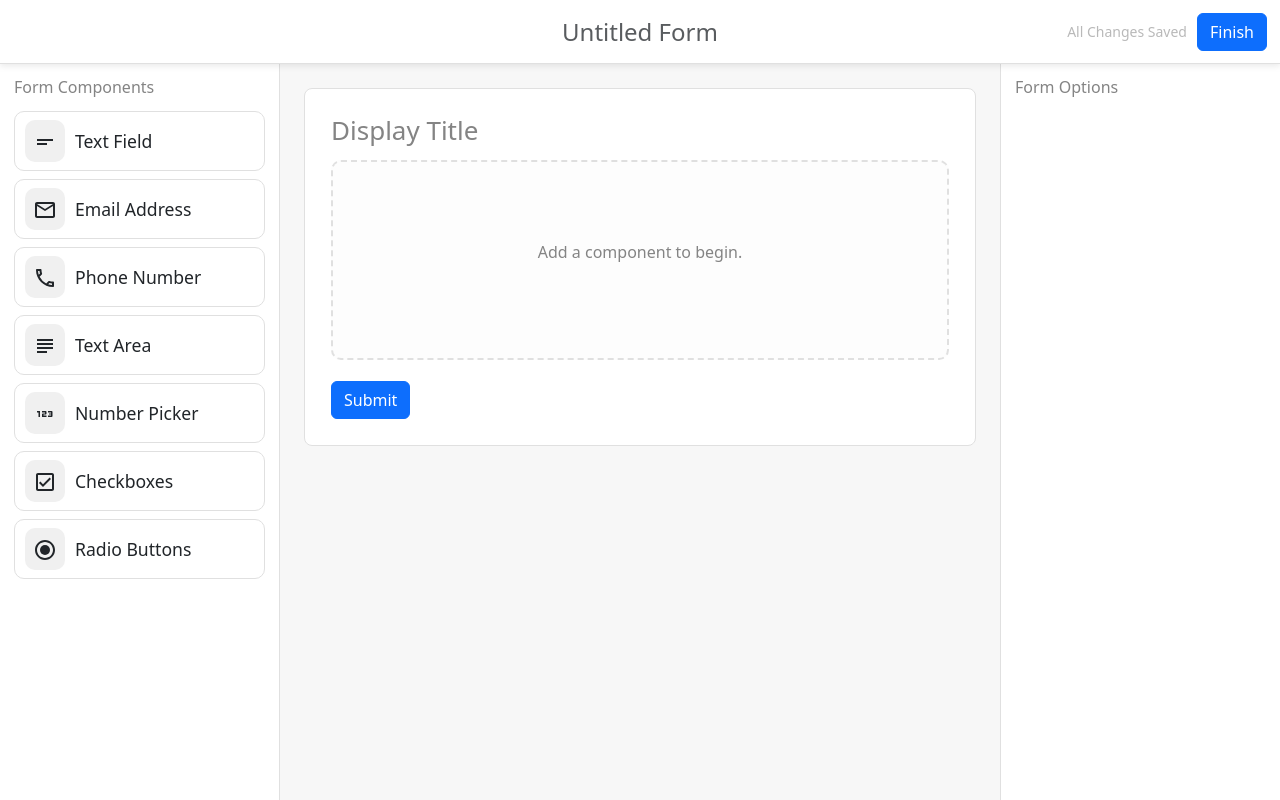
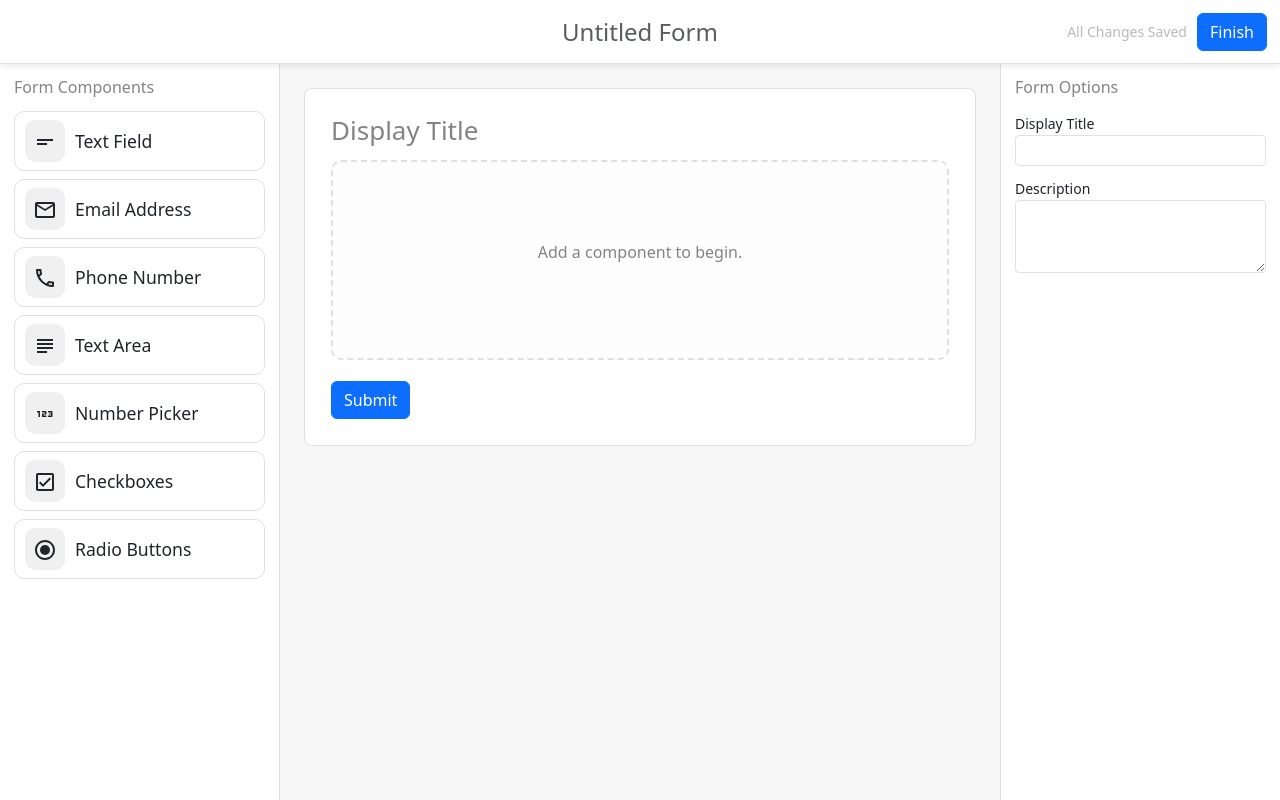
Before and after one commit to nikodittmar/form-builder, a Next.js app: page /builder in a window 1280 px wide. Built offline with nearby package versions, Linux system fonts and the light colour scheme.

Commit message:
Added form options.

```diff
--- a/app/builder/options.tsx
+++ b/app/builder/options.tsx
@@ -4,7 +4,11 @@ import styles from './options.module.css'
 export default function Options(props: {
     components: Component[],
     setComponents: (components: Component[]) => void,
-    selectedId: string | null
+    selectedId: string | null,
+    displayTitle: string,
+    setDisplayTitle: (displayTitle: string) => void
+    description: string,
+    setDescription: (description: string) => void
 }) {
 
     let selectedIndex: number | null = null
@@ -22,7 +26,12 @@ export default function Options(props: {
             selectedIndex: selectedIndex
         })
     } else {
-        return FormOptions()
+        return FormOptions({
+            displayTitle: props.displayTitle,
+            setDisplayTitle: props.setDisplayTitle,
+            description: props.description,
+            setDescription: props.setDescription,
+        })
     }
 }
 
@@ -136,10 +145,33 @@ function ComponentOptions(props: {
     )
 }
 
-function FormOptions() {
+function FormOptions(props: {
+    displayTitle: string,
+    setDisplayTitle: (displayTitle: string) => void
+    description: string,
+    setDescription: (description: string) => void
+}) {
     return (
         <div className={styles.sidebar}>
             <h3 className={styles.title}>Form Options</h3>
+            <div className={styles.container}>
+                <label className={styles.label}>Display Title</label>
+                <input
+                className="form-control form-control-sm"
+                type="text"
+                value={props.displayTitle}
+                onChange={(event) => { props.setDisplayTitle(event.target.value) }}
+                />
+            </div>
+            <div className={styles.container}>
+                <label className={styles.label}>Description</label>
+                <textarea
+                className="form-control form-control-sm"
+                rows={3}
+                value={props.description}
+                onChange={(event) => { props.setDescription(event.target.value ) }}
+                />
+            </div>
         </div>
     )
 }
--- a/app/builder/page.tsx
+++ b/app/builder/page.tsx
@@ -34,6 +34,10 @@ export default function Page() {
             components={components}
             setComponents={setComponents}
             selectedId={selectedId}
+            displayTitle={displayTitle}
+            setDisplayTitle={setDisplayTitle}
+            description={description}
+            setDescription={setDescription}
             />
         </div>
     </div>
--- a/app/builder/preview.tsx
+++ b/app/builder/preview.tsx
@@ -10,7 +10,8 @@ export default function Preview(props: {
     description: string
 }) {
 
-    const selectComponent = (component: Component) => {
+    const selectComponent = (event: React.MouseEvent<HTMLDivElement>, component: Component) => {
+        event.stopPropagation()
         if (props.selectedId === component.id) {
             props.setSelectedId(null)
         } else {
@@ -19,7 +20,7 @@ export default function Preview(props: {
     }
 
     return (
-        <div className={styles.preview_container}>
+        <div onClick={() => props.setSelectedId(null)} className={styles.preview_container}>
             <div className={styles.preview}>
                 <div className={styles.title_description_container}>
                 {
@@ -43,7 +44,7 @@ export default function Preview(props: {
                 }
                 {
                     props.components.map( component => (
-                        <div onClick={() => selectComponent(component)}>
+                        <div onClick={(event: React.MouseEvent<HTMLDivElement>) => selectComponent(event, component)}>
                             <ComponentPreview component={component} selected={component.id === props.selectedId} isDragging={false}/>
                         </div>
                     ))
--- a/app/component.tsx
+++ b/app/component.tsx
@@ -34,7 +34,7 @@ class TextComponent {
 }
 
 export class TextField extends TextComponent implements Component {
-    type = ComponentType.TextField
+    readonly type = ComponentType.TextField
 
     constructor(id: string = uuidv4(), name: string = 'Text Field', required: boolean = false, helper: string = '', placeholder: string = '') {
         super(id, name, required, helper, placeholder)
@@ -42,7 +42,7 @@ export class TextField extends TextComponent implements Component {
 }
 
 export class TextArea extends TextComponent implements Component {
-    type = ComponentType.TextArea
+    readonly type = ComponentType.TextArea
 
     constructor(id: string = uuidv4(), name: string = 'Text Area', required: boolean = false, helper: string = '', placeholder: string = '') {
         super(id, name, required, helper, placeholder)
@@ -50,7 +50,7 @@ export class TextArea extends TextComponent implements Component {
 }
 
 export class EmailAddress extends TextComponent implements Component {
-    type = ComponentType.EmailAddress
+    readonly type = ComponentType.EmailAddress
 
     constructor(id: string = uuidv4(), name: string = 'Email Address', required: boolean = false, helper: string = '', placeholder: string = '') {
         super(id, name, required, helper, placeholder)
@@ -58,7 +58,7 @@ export class EmailAddress extends TextComponent implements Component {
 }
 
 export class PhoneNumber extends TextComponent implements Component {
-    type = ComponentType.PhoneNumber
+    readonly type = ComponentType.PhoneNumber
 
     constructor(id: string = uuidv4(), name: string = 'Phone Number', required: boolean = false, helper: string = '', placeholder: string = '') {
         super(id, name, required, helper, placeholder)
@@ -66,7 +66,7 @@ export class PhoneNumber extends TextComponent implements Component {
 }
 
 export class NumberPicker extends TextComponent implements Component {
-    type = ComponentType.NumberPicker
+    readonly type = ComponentType.NumberPicker
     minValue?: number
     maxValue?: number
 
@@ -104,7 +104,7 @@ class ChoiceComponent {
 }
 
 export class Checkboxes extends ChoiceComponent implements Component {
-    type = ComponentType.Checkboxes
+    readonly type = ComponentType.Checkboxes
 
     constructor(id: string = uuidv4(), name: string = 'Checkboxes', required: boolean = false, helper: string = '', options: Option[] = [new Option(uuidv4(), "Option")]) {
         super(id, name, required, helper, options)
@@ -112,7 +112,7 @@ export class Checkboxes extends ChoiceComponent implements Component {
 }
 
 export class RadioButtons extends ChoiceComponent implements Component {
-    type = ComponentType.RadioButtons
+    readonly type = ComponentType.RadioButtons
 
     constructor(id: string = uuidv4(), name: string = 'Radio Buttons', required: boolean = false, helper: string = '', options: Option[] = [new Option(uuidv4(), "Option")]) {
         super(id, name, required, helper, options)
```
